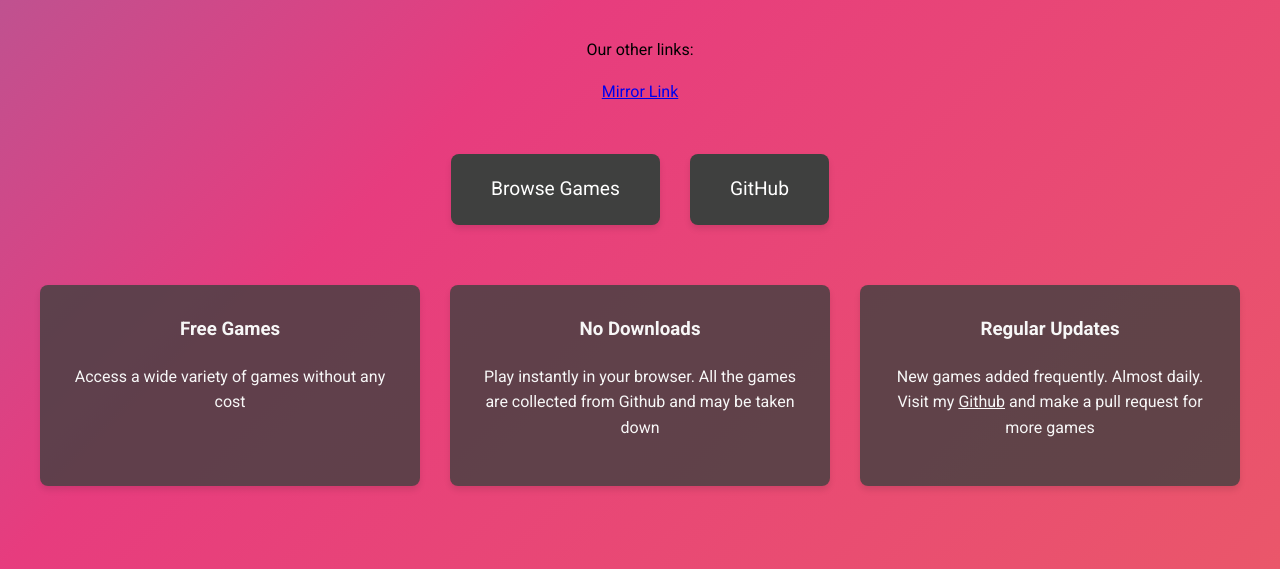
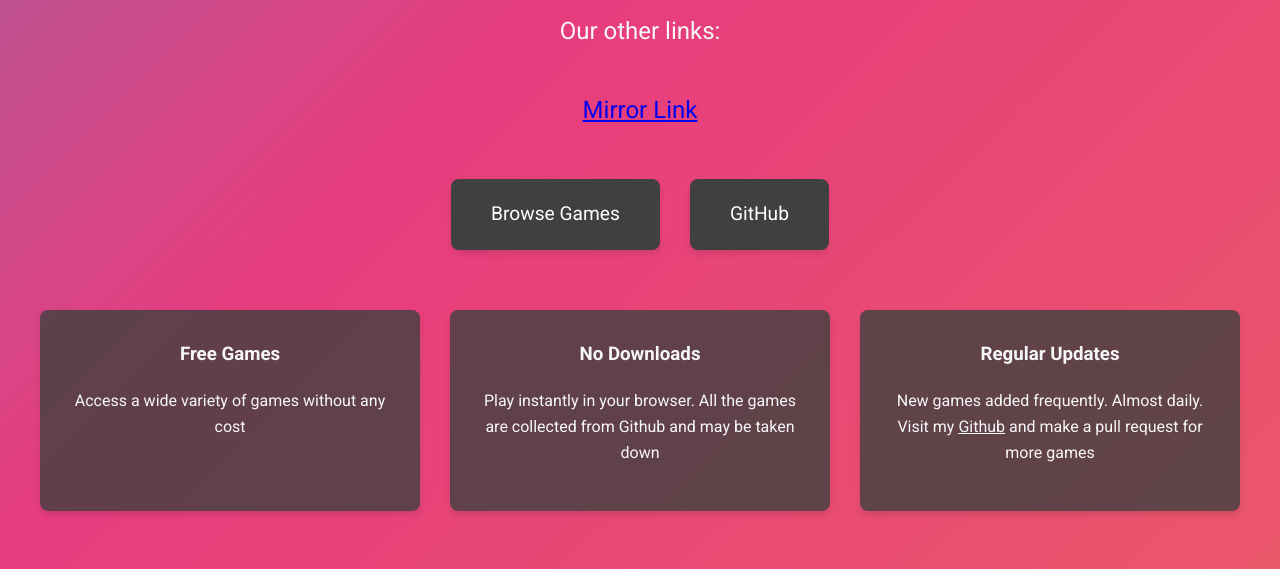
Before and after one commit to EliteCronax/Coobertory, a plain HTML site: page index.html in a window 1280 px wide. Shown: the part 271-840 px from the top of the page. Drawn offline with Linux system fonts and the light colour scheme.

Commit message:
Update index.html

```diff
--- a/index.html
+++ b/index.html
@@ -103,8 +103,8 @@
     <div class="container">
         <h1>Coobertory</h1>
         <div class="subtitle">Your Ultimate Gaming Collection Hub</div>
-        <p>Our other links:</p>
-        <p><a href="https://elitecronax.github.io/Coobertory">Mirror Link</a></p>
+        <div class="subtitle">Our other links:</div>
+        <div class="subtitle"><a href="https://elitecronax.github.io/Coobertory">Mirror Link</a></div>
 
         <div class="main-buttons">
             <a href="games.html" class="button">Browse Games</a>
```
